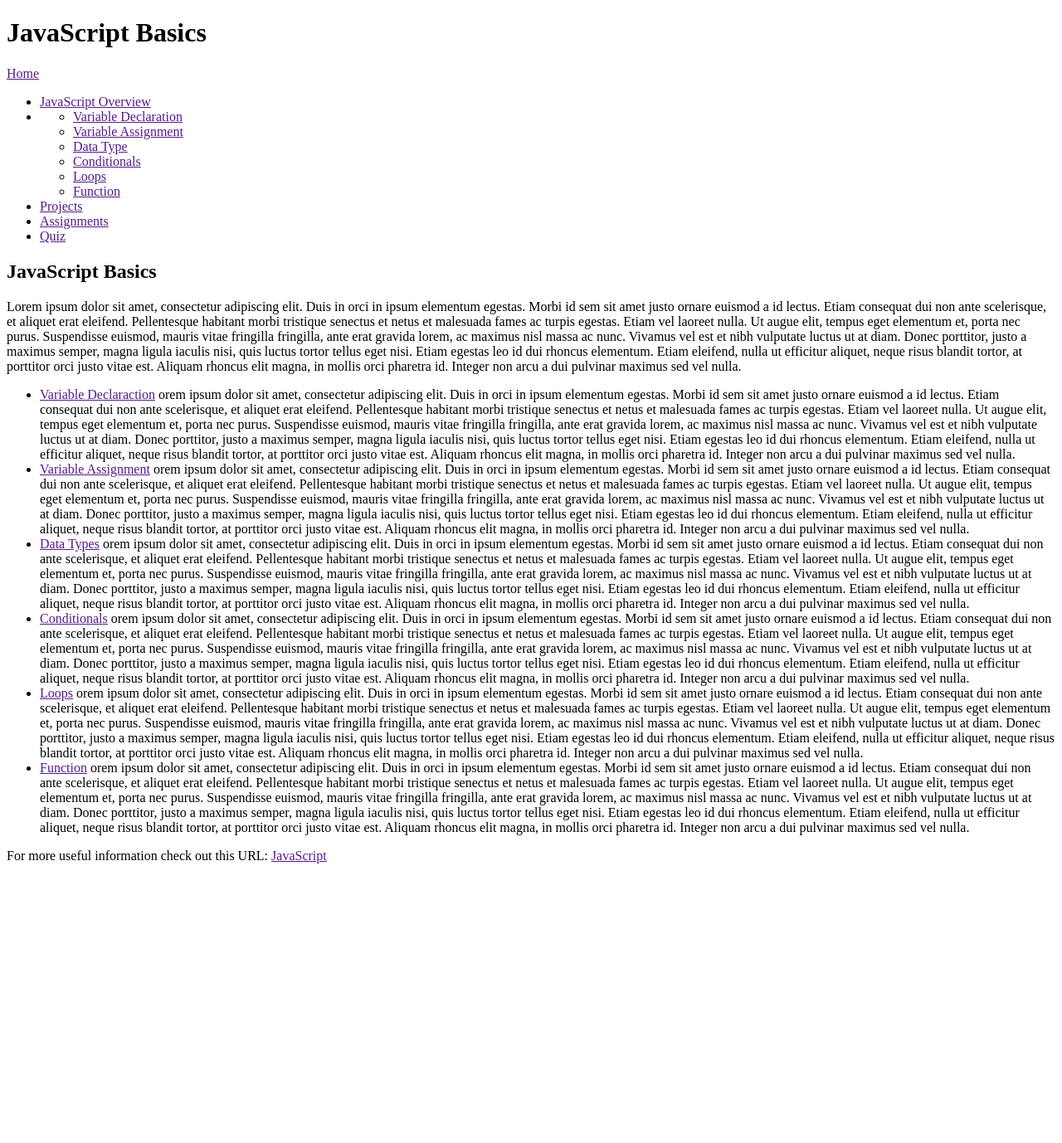
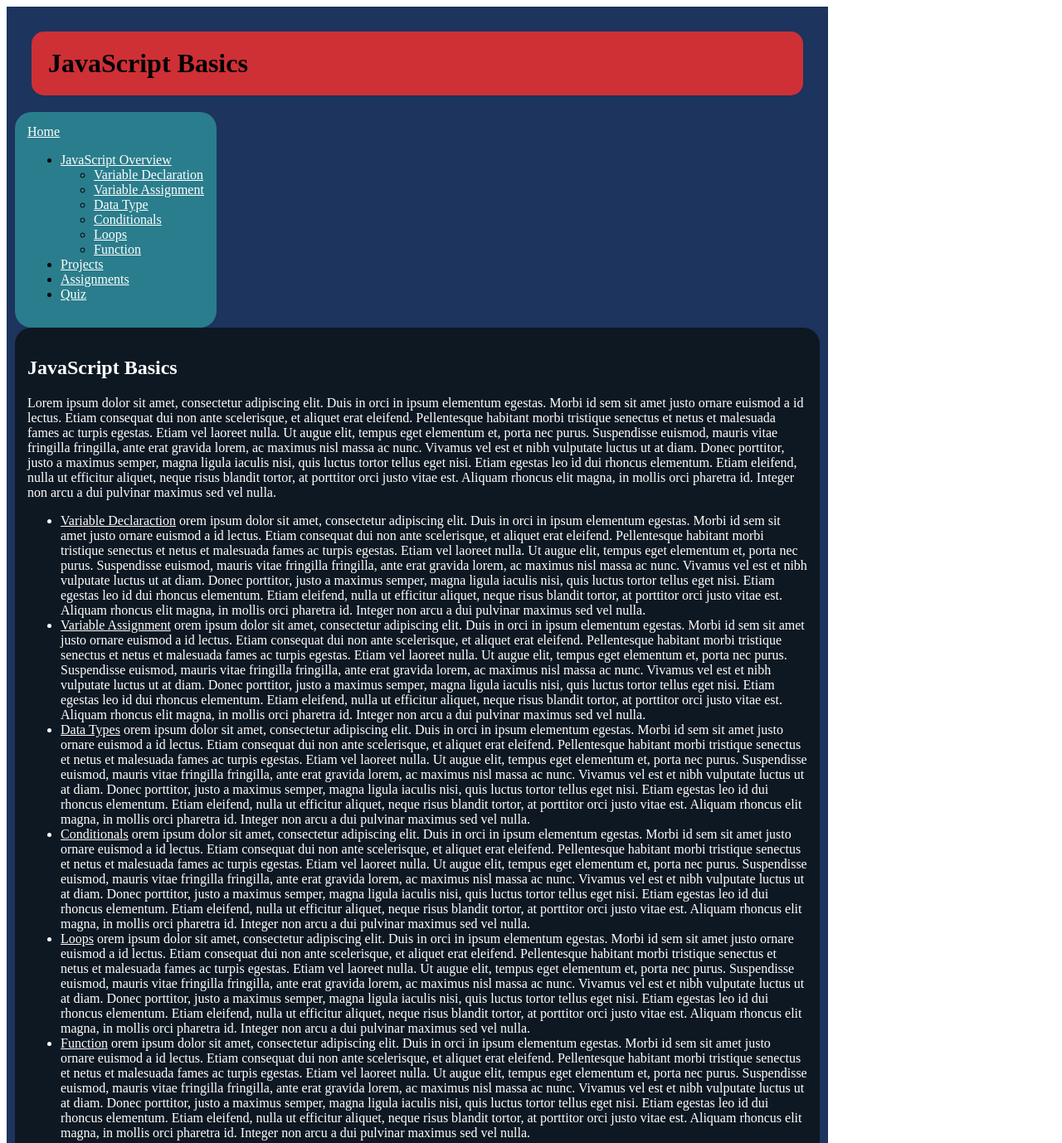
Before and after one commit to jcalise/HTML-Assignments, a plain HTML site: page JS Basics/index.html in a window 1280 px wide. Shown: the top 1378 px of the page at 83% size. Before the commit the page ends 1057 px from the top, so only its background shows below. Drawn offline with Linux system fonts and the light colour scheme.

Commit message:
Small HTML corrections and initial CSS styling.

```diff
--- a/JS Basics/index.html
+++ b/JS Basics/index.html
@@ -7,11 +7,10 @@
    <body>
       <div id="wrapper">
         <h1 class="header">JavaScript Basics</h1>
-        <div class="sidebar>">
+        <div class="sidebar">
           <a href="">Home</a>
           <ul>
             <li><a href="">JavaScript Overview</a></li>
-            <li>
             <ul>
                 <li><a href="">Variable Declaration</a></li>
                 <li><a href="">Variable Assignment</a></li>
@@ -20,7 +19,6 @@
                 <li><a href="">Loops</a></li>
                 <li><a href="">Function</a></li>
             </ul>
-            </li>
             <li><a href="">Projects</a></li>
             <li><a href="">Assignments</a></li>
             <li><a href="">Quiz</a></li>
--- a/JS Basics/main.css
+++ b/JS Basics/main.css
@@ -0,0 +1,34 @@
+#wrapper {
+  background-color: #1C345E;
+  width: 970px;
+  padding: 10px;
+}
+a {
+  color: white;
+}
+.header {
+  display:block;
+  background-color: #CE3036;
+  margin: 20px;
+  padding: 20px;
+  border-radius: 15px;
+}
+.sidebar {
+  background-color: #2A7D8C;
+  padding: 15px;
+  border-radius: 20px;
+  display: inline-block;
+}
+.main {
+  background-color: #0E1822;
+  padding: 15px;
+  border-radius: 20px;
+  display: inline-block;
+  color: white;
+}
+.footer {
+  border-radius: 20px;
+  padding: 15px;
+  color: white;
+  background-color: #5E6673;
+}
```
Lines whose indentation alone changed are shown as unchanged.
